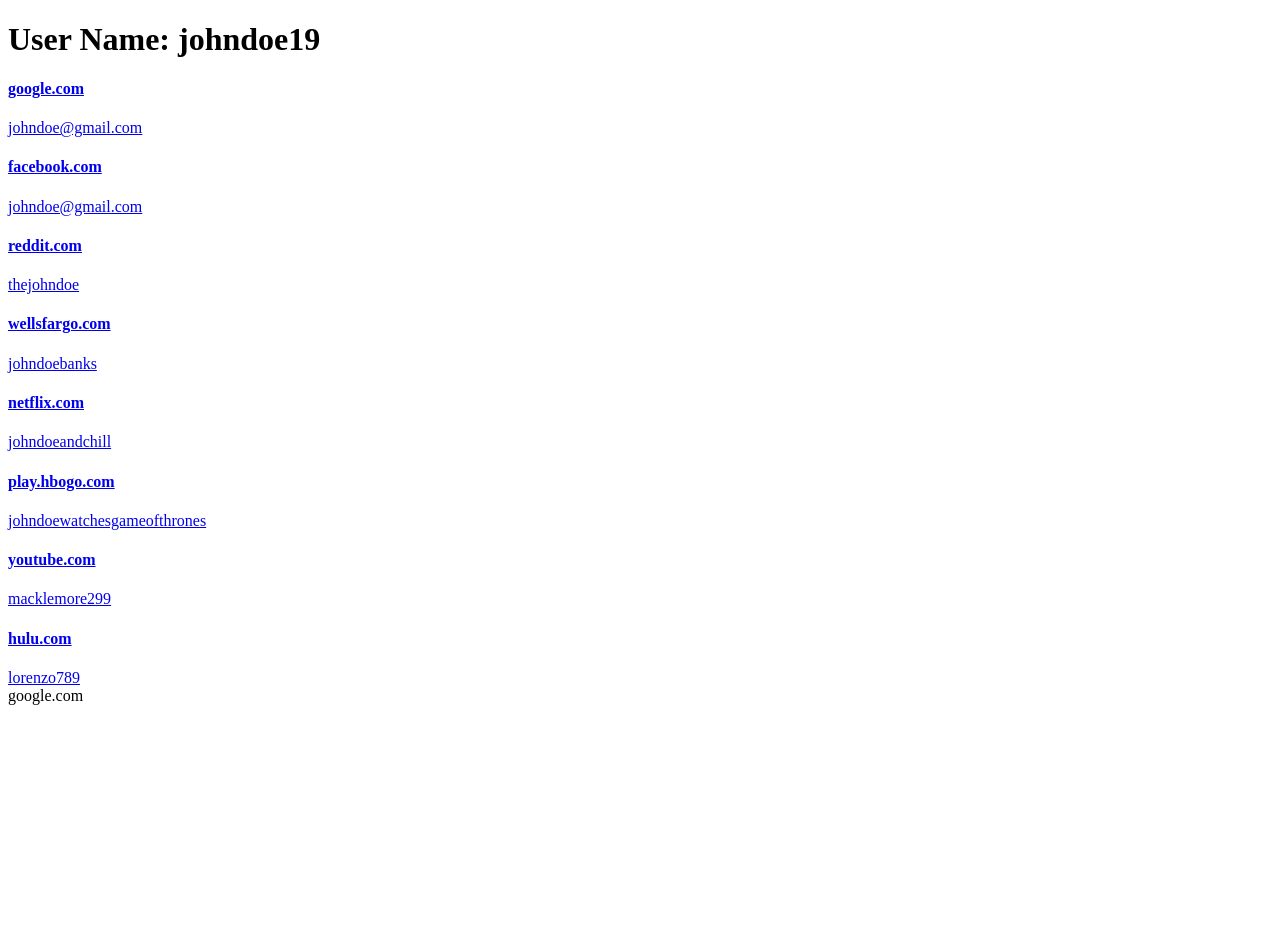
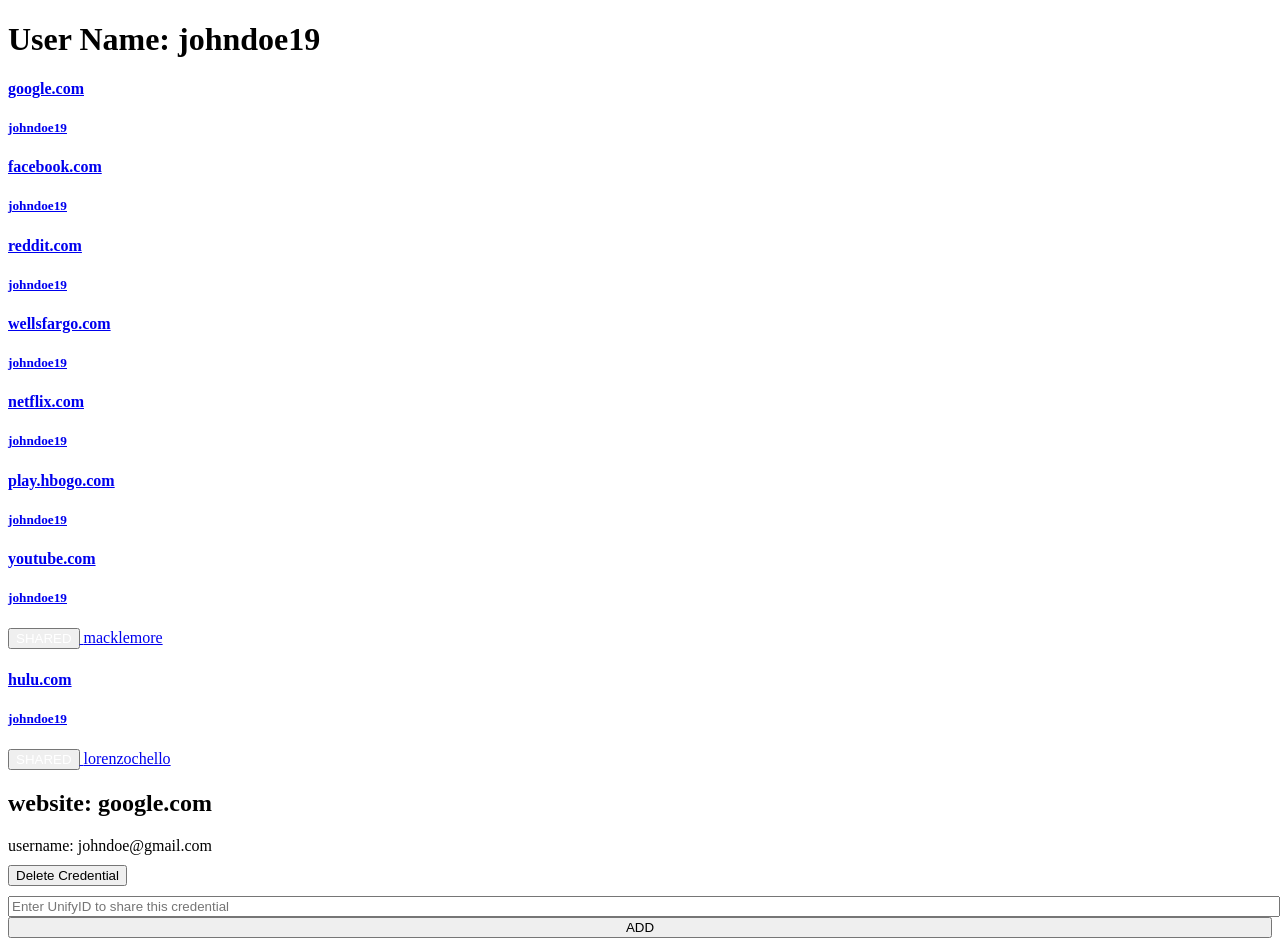
Before and after one commit to hchenfred/unifyid, a React app: page / in a window 1280 px wide. Before the commit the page ends 800 px from the top, so only its background shows below. Built offline with nearby package versions, Linux system fonts and the light colour scheme; the HTML template or start-up script is replaced by a standard one.

Commit message:
(feat) add a form for user to enter unifyId to share selected credential

```diff
--- /dev/null
+++ b/react-client/src/components/Form.jsx
@@ -0,0 +1,35 @@
+import React, {Component} from 'react';
+
+class Form extends Component {
+  constructor(props) {
+    super(props);
+    this.state = {unifyID: ''};
+    this.handleInputChange = this.handleInputChange.bind(this);
+  }
+
+  handleInputChange(e) {
+    this.setState({unifyId: e.target.value});
+  }
+
+  handleSubmitForm(e) {
+    e.preventDefault();
+    this.props.shareCredentialWithUser(this.state.unifyId, this.props.selectedCredential);
+  }
+
+  render() {
+    return (<div className="container-fluid">
+      <form onSubmit={this.handleSubmitForm} className="myForm">
+        <div className="row">
+        <div className="form-group">
+          <input onChange={this.handleInputChange} className="form-control formInput" type="text" placeholder="Enter UnifyID to share this credential" required/>
+        </div>
+        <div className="form-group">
+          <input className="btn btn-info formInput submitBtn btn-block" type="submit" value="ADD"/>
+        </div>
+        </div>
+      </form>
+    </div>);
+  }
+}
+
+export default Form;
--- a/react-client/src/components/List.jsx
+++ b/react-client/src/components/List.jsx
@@ -4,7 +4,8 @@
 const List = (props) => (
   <div>
     <div className="list-group">
-      { props.credentials.map(credential => <ListItem key={credential.website} credential={credential} setSelectedCredential={props.setSelectedCredential}/>)}
+      { props.credentials.map(credential => <ListItem key={credential.website} credential={credential} setSelectedCredential={props.setSelectedCredential}
+      userName={props.userName}/>)}
     </div>
   </div>
 )
--- a/react-client/src/components/ListItem.jsx
+++ b/react-client/src/components/ListItem.jsx
@@ -6,21 +6,24 @@
     this.handleClick = this.handleClick.bind(this);
   }
 
-  handleClick() {
+  handleClick(e) {
+    e.preventDefault();
     console.log(this.props.credential.website);
     this.props.setSelectedCredential(this.props.credential);
   }
 
   render() {
+    let shared = this.props.credential['lender_user_id'] ? (<div><button className="shareButton btn btn-static btn-sm">SHARED</button>  {this.props.credential['lender_user_id']}</div>) : (<div></div>);
     return (
       <div>
         <a href="#" onClick={this.handleClick } className="list-group-item listItem">
             <h4 className="website">
               { this.props.credential.website }
             </h4>
-            <div>
-              { this.props.credential.username }
-            </div>
+            <h5>
+              { this.props.userName }
+            </h5>
+            {shared}
         </a>
       </div>
     );
--- a/react-client/src/components/ListItemDetails.jsx
+++ b/react-client/src/components/ListItemDetails.jsx
@@ -1,8 +1,16 @@
 import React from 'react';
+import Form from './Form.jsx';
 
 const ListItemDetails = (props) => (
   <div>
-    {props.selectedCredential.website}
+    <h2>
+      website: {props.selectedCredential.website}
+    </h2>
+    <div>
+      username: {props.selectedCredential.username}
+    </div>
+    <button onClick={() => props.deleteCredential(props.selectedCredential)} className="btn btn-danger deleteButton">Delete Credential</button>
+    <Form shareCredentialWithUser={props.shareCredentialWithUser} selectedCredential={props.selectedCredential}/>
   </div>
 )
 
--- a/react-client/src/index.jsx
+++ b/react-client/src/index.jsx
@@ -11,24 +11,27 @@
     super(props);
     this.state = {
       credentials: [],
-      selectedCredential: {}
+      selectedCredential: {},
+      userName: ''
     }
     this.processData = this.processData.bind(this);
     this.setSelectedCredential = this.setSelectedCredential.bind(this);
+    this.deleteCredential = this.deleteCredential.bind(this);
+    this.shareCredentialWithUser = this.shareCredentialWithUser.bind(this);
   }
 
 
   processData(data) {
     let credentials = data['own_credentials'].concat(data['shared_with_me']);
-    credentials.forEach((credential) => {
+    credentials.forEach((credential, i) => {
       data['shared_with_others'].forEach((sharedCredential) => {
         if (credential.website === sharedCredential.website) {
-          credential = sharedCredential;
+          credentials[i] = sharedCredential;
         }
       })
     });
     credentials.sort((a, b) => a.website > b.website);
-    this.setState({credentials: credentials, selectedCredential: credentials[0]});
+    this.setState({credentials: credentials, selectedCredential: credentials[0], userName: exampleData.username});
     console.log(credentials);
   }
 
@@ -40,15 +43,26 @@
     this.setState({selectedCredential: credential});
   }
 
+  deleteCredential(credentialToBeDeleted) {
+    let tempCredentials = this.state.credentials.filter(credential => credential.website !== credentialToBeDeleted.website);
+    this.setState({ credentials: tempCredentials });
+  }
+
+  shareCredentialWithUser(unifyID, credential) {
+
+
+  }
+
   render () {
     return (<div className="container">
       <h1>User Name: {exampleData.username}</h1>
       <div className="row">
         <div className="col-md-4">
-          <List setSelectedCredential={this.setSelectedCredential} credentials={this.state.credentials}/>
+          <List setSelectedCredential={this.setSelectedCredential} credentials={this.state.credentials} userName={this.state.userName}/>
         </div>
         <div className="col-md-8">
-          <ListItemDetails selectedCredential={this.state.selectedCredential}/>
+          <ListItemDetails deleteCredential={this.deleteCredential} selectedCredential={this.state.selectedCredential}
+          shareCredentialWithUser={this.shareCredentialWithUser}/>
         </div>
       </div>
     </div>)
--- a/react-client/src/style.css
+++ b/react-client/src/style.css
@@ -1,3 +1,12 @@
-.listItem::selection {
-  background-color: red;
+.shareButton {
+  color: white;
 }
+
+.deleteButton {
+  margin-top: 10px;
+  margin-bottom: 10px;
+}
+
+.formInput {
+  width: 100%;
+}
```
